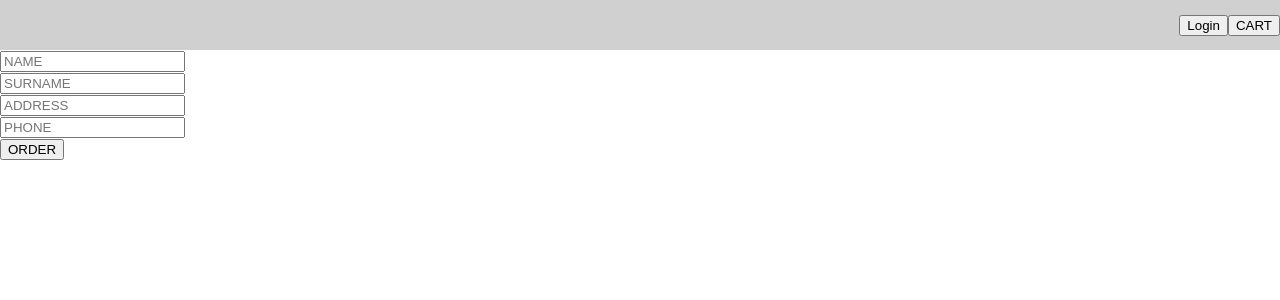
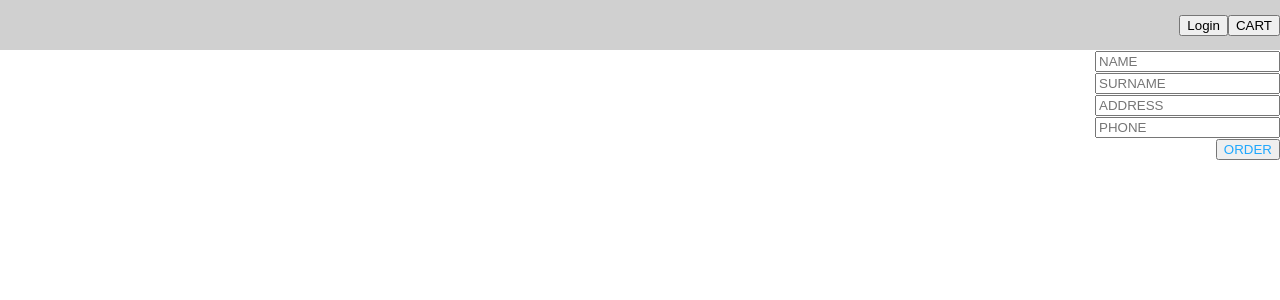
Before and after one commit to Paskinho/store, a React (Create React App) app: page /cart in a window 1280 px wide. Shown: the top 300 px of the page. Built offline with nearby package versions, Linux system fonts and the light colour scheme.

Commit message:
Some changes css in Cart

```diff
--- a/src/features/cart/Cart.tsx
+++ b/src/features/cart/Cart.tsx
@@ -2,6 +2,7 @@ import {useAppDispatch} from "../../app/hooks";
 import {toast} from "react-toastify";
 import {useNavigate} from "react-router";
 import {Formik} from "formik";
+import s from './styles.module.css'
 
 export const Cart = () => {
 
@@ -18,8 +19,9 @@ export const Cart = () => {
     return (
         <Formik initialValues={initialValue} onSubmit={()=> {
             console.log('successfully')
-        }}>
-        <div>
+        }}
+        >
+        <div className={s.cart}>
             <div>
                 <input placeholder={'NAME'}></input>
             </div>
@@ -33,7 +35,7 @@ export const Cart = () => {
                 <input placeholder={'PHONE'}></input>
             </div>
             <div>
-                <button onClick={orderHandler}>ORDER</button>
+                <button className={s.orderButton} onClick={orderHandler}>ORDER</button>
             </div>
         </div>
         </Formik>
--- /dev/null
+++ b/src/features/cart/styles.module.css
@@ -0,0 +1,9 @@
+.cart {
+    display: flex;
+    flex-direction: column;
+    align-items: flex-end;
+}
+
+.orderButton {
+    color: #1ea7fd;
+}
```
